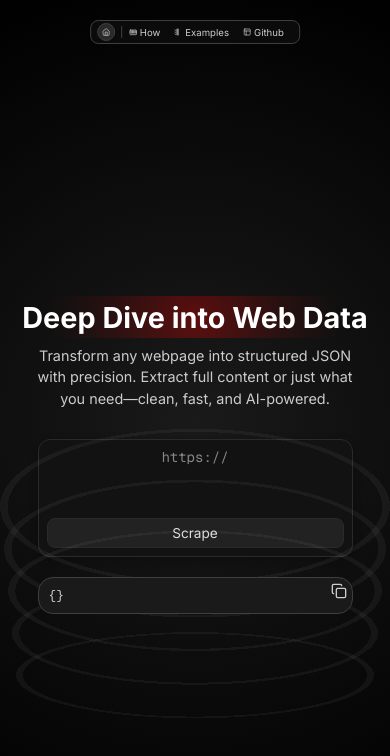
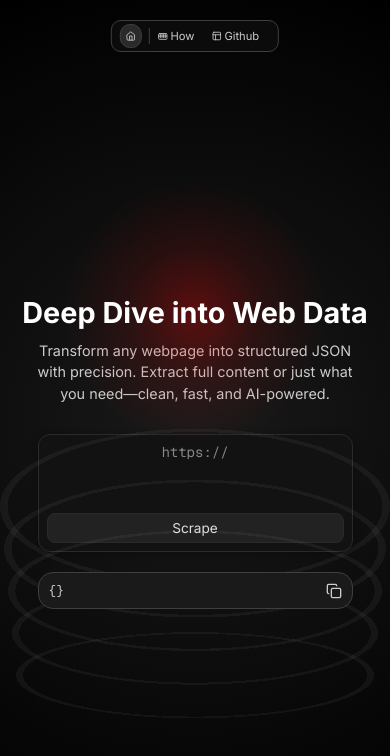
Before and after one commit to Arnav-SAI/WebScraper, a website: page public/index.html in a window 390 px wide. Both pictures are taken after a click on the button "Scrape". Drawn offline with nearby package versions, Linux system fonts and the light colour scheme.

Commit message:
Update index.html

```diff
--- a/public/index.html
+++ b/public/index.html
@@ -28,7 +28,7 @@
         min-height: 100vh;
         margin: 0;
         overflow-x: hidden;
-        padding-top: 80px;
+        padding-top: 0; /* Removed since navbar is absolute on all sizes */
       }
 
       body::before {
@@ -85,9 +85,9 @@
 
       .navbar {
         display: flex;
-        position: fixed;
+        position: absolute; /* Absolute for all screen sizes to enable scroll-out */
         top: 20px;
-        left: 50%; /* Centered on desktop */
+        left: 50%; /* Centered on all sizes */
         transform: translateX(-50%);
         padding: 5px;
         border: 1px solid #3f3f3f;
@@ -95,6 +95,16 @@
         background-color: rgba(15, 15, 15, 0.73);
         align-items: center;
         z-index: 1000;
+        transition: transform 0.3s ease-in-out; /* Smooth transition for show/hide */
+      }
+
+      .navbar.hidden {
+        transform: translateX(-50%) translateY(-100%); /* Hide by moving up, keeping centered */
+      }
+
+      .navbar.compact {
+        padding: 3px 8px;
+        border-radius: 10px;
       }
 
       .nav-item {
@@ -132,6 +142,22 @@
         margin-left: 7px;
       }
 
+      .navbar.compact .nav-item {
+        margin-right: 8px;
+        height: 25px;
+        padding: 0 8px;
+      }
+
+      .navbar.compact .nav-item .icon {
+        width: 12px;
+        height: 12px;
+      }
+
+      .navbar.compact .nav-item .nav-text {
+        font-size: 0.75rem;
+        margin-left: 5px;
+      }
+
       .separator {
         width: 0.6px;
         height: 17px;
@@ -144,41 +170,44 @@
         padding: 20px;
         width: 100%;
         max-width: 1200px;
-        margin-top: 60px;
+        margin-top: 60px; /* Reduced to bring content higher up */
       }
 
       .heading {
         font-size: 60px;
         font-weight: 700;
-        margin-bottom: 10px;
+        margin-bottom: 10px; /* Spacing maintained */
         font-family: "Inter", sans-serif;
         position: relative;
         display: inline-block; /* To fit the content */
+        z-index: 1; /* Ensure text is above the background accent */
       }
 
-      /* Red accent for the entire heading */
+      /* Red accent starting behind the text and spreading out */
       .heading::before {
         content: "";
         position: absolute;
         top: 50%;
         left: 50%;
         transform: translate(-50%, -50%);
-        width: 120%;
-        height: 120%;
+        width: 80vw; /* Large width to spread across the background */
+        height: 80vw; /* Large height to spread across the background */
+        max-width: 800px; /* Cap the size on larger screens */
+        max-height: 800px;
         background: radial-gradient(
           circle at center,
-          rgba(255, 0, 0, 0.3) 0%, /* Stronger red at the center */
-          rgba(255, 0, 0, 0.1) 40%,
-          transparent 70%
+          rgba(255, 0, 0, 0.3) 0%, /* Strong red at the center */
+          rgba(255, 0, 0, 0.1) 30%,
+          transparent 60% /* Fade out to spread further */
         );
-        z-index: -1;
+        z-index: -1; /* Behind the heading */
         pointer-events: none;
       }
 
       .description {
         font-size: 18px;
         font-weight: 400;
-        margin-bottom: 30px;
+        margin-bottom: 30px; /* Spacing maintained */
         font-family: "Inter", sans-serif;
         max-width: 600px;
         line-height: 1.5;
@@ -191,7 +220,7 @@
         display: flex;
         align-items: center;
         justify-content: center;
-        margin-bottom: 20px;
+        margin-bottom: 20px; /* Spacing maintained */
         font-family: "Geist Mono", monospace;
         font-size: 14px;
         color: #888;
@@ -298,8 +327,8 @@
 
       .copy-button {
         position: absolute;
-        top: 10px;
-        right: 10px;
+        top: 15px; /* Adjusted for better spacing */
+        right: 15px;
         background: none;
         border: none;
         color: #ccc;
@@ -332,22 +361,27 @@
         color: #50fa7b; /* Green for booleans */
       }
 
+      .json-structure {
+        color: #ff8c00; /* Orange for structural characters like {} */
+      }
+
       /* Responsive Design */
       @media (max-width: 768px) {
-        body {
-          padding-top: 0; /* Remove padding since navbar is not fixed */
+        .desktop-only {
+          display: none; /* Hide Examples on mobile */
         }
 
         .navbar {
           flex-direction: row; /* Horizontal layout on mobile */
           justify-content: space-between; /* Space out the items */
           width: auto; /* Allow navbar to size based on content */
-          padding: 5px 10px; /* Adjusted padding for horizontal layout */
-          position: absolute; /* Scrolls with the page */
+          padding: 6px 12px; /* Reduced for better fit */
+          position: absolute; /* Already absolute from base styles */
           top: 20px;
           left: 50%; /* Center on mobile */
           transform: translateX(-50%); /* Center on mobile */
           transition: transform 0.3s ease-in-out; /* Smooth transition for show/hide */
+          border-radius: 16px; /* Adjusted border radius */
         }
 
         .navbar.hidden {
@@ -355,13 +389,8 @@
         }
 
         .navbar.compact {
-          padding: 3px 8px; /* Smaller padding in compact mode */
-          border-radius: 10px;
-        }
-
-        /* Remove the desktop-only restriction to show all items */
-        .desktop-only {
-          display: flex; /* Show all items on mobile */
+          padding: 4px 10px; /* Reduced for better fit */
+          border-radius: 12px;
         }
 
         .nav-item {
@@ -370,12 +399,12 @@
           width: auto; /* Allow items to size based on content */
           justify-content: center;
           padding: 0 8px; /* Reduced padding for mobile */
-          height: 25px; /* Smaller height */
+          height: 30px; /* Reduced height for better fit */
         }
 
         .navbar.compact .nav-item {
           margin-right: 6px;
-          height: 20px;
+          height: 25px; /* Reduced height in compact mode */
           padding: 0 6px;
         }
 
@@ -384,32 +413,32 @@
         }
 
         .nav-item .icon {
-          width: 12px; /* Scaled down for mobile */
+          width: 14px; /* Reduced icon size for mobile */
+          height: 14px;
+        }
+
+        .navbar.compact .nav-item .icon {
+          width: 12px;
           height: 12px;
         }
 
-        .navbar.compact .nav-item .icon {
-          width: 10px;
-          height: 10px;
-        }
-
         .nav-item .nav-text {
-          font-size: 0.75rem;
+          font-size: 0.85rem; /* Reduced text size */
           margin-left: 5px;
         }
 
         .navbar.compact .nav-item .nav-text {
-          font-size: 0.65rem;
+          font-size: 0.75rem;
           margin-left: 4px;
         }
 
         .separator {
-          height: 14px; /* Scaled down for mobile */
+          height: 18px; /* Reduced separator for mobile */
           margin: 0 3px;
         }
 
         .main-content {
-          margin-top: 80px; /* Adjusted for navbar height when visible */
+          margin-top: 70px; /* Reduced to bring content higher up */
         }
 
         .heading {
@@ -449,17 +478,18 @@
         }
 
         .copy-button {
-          top: 5px;
-          right: 5px;
+          top: 10px; /* Adjusted for mobile */
+          right: 10px;
         }
       }
 
       @media (max-width: 480px) {
         .navbar {
-          padding: 4px 8px;
+          padding: 5px 10px; /* Further reduced for very small screens */
           top: 20px;
           left: 50%; /* Center on smaller screens */
           transform: translateX(-50%);
+          border-radius: 14px;
         }
 
         .navbar.hidden {
@@ -467,49 +497,49 @@
         }
 
         .navbar.compact {
-          padding: 2px 6px;
-          border-radius: 8px;
+          padding: 3px 8px;
+          border-radius: 10px;
         }
 
         .nav-item {
-          height: 22px;
+          height: 28px; /* Further reduced height */
           padding: 0 6px;
           margin-right: 6px;
         }
 
         .navbar.compact .nav-item {
-          height: 18px;
-          padding: 0 4px;
-          margin-right: 4px;
+          height: 24px;
+          padding: 0 5px;
+          margin-right: 5px;
         }
 
         .nav-item .icon {
+          width: 12px; /* Further reduced icon size */
+          height: 12px;
+        }
+
+        .navbar.compact .nav-item .icon {
           width: 10px;
           height: 10px;
         }
 
-        .navbar.compact .nav-item .icon {
-          width: 8px;
-          height: 8px;
-        }
-
         .nav-item .nav-text {
-          font-size: 0.65rem;
+          font-size: 0.8rem;
           margin-left: 4px;
         }
 
         .navbar.compact .nav-item .nav-text {
-          font-size: 0.6rem;
+          font-size: 0.7rem;
           margin-left: 3px;
         }
 
         .separator {
-          height: 12px;
+          height: 16px;
           margin: 0 2px;
         }
 
         .main-content {
-          margin-top: 70px;
+          margin-top: 60px; /* Reduced to bring content higher up */
         }
 
         .heading {
@@ -562,7 +592,7 @@
       <div class="separator"></div>
       <a
         href="https://github.com/Arnav-SAI/WebScraper/blob/main/README.md"
-        class="nav-item desktop-only"
+        class="nav-item"
         target="_blank"
         rel="noopener noreferrer"
       >
@@ -710,19 +740,14 @@
         const loadingIcon = scrapeBtn.querySelector(".loading-icon");
         const navbar = document.querySelector(".navbar");
 
-        // Add compact class to navbar on scrape button click (mobile only)
+        // Add compact class to navbar on scrape button click
         scrapeBtn.addEventListener("click", () => {
-          const isMobile = window.innerWidth <= 768;
-          if (isMobile) {
           navbar.classList.add("compact");
-          }
         });
 
-        // Scroll-based show/hide for navbar on mobile
+        // Scroll-based show/hide for navbar on all screen sizes
         let lastScrollTop = 0;
         window.addEventListener("scroll", () => {
-          const isMobile = window.innerWidth <= 768;
-          if (isMobile) {
           let currentScrollTop = window.pageYOffset || document.documentElement.scrollTop;
           if (currentScrollTop > lastScrollTop) {
             // Scrolling down
@@ -732,7 +757,6 @@
             navbar.classList.remove("hidden");
           }
           lastScrollTop = currentScrollTop <= 0 ? 0 : currentScrollTop;
-          }
         });
 
         // Scrape functionality
@@ -787,6 +811,9 @@
         });
 
         function syntaxHighlight(json) {
+          // First, wrap structural characters ({, }, [, ], :, ,) in a span with class "json-structure"
+          json = json.replace(/([\{\}\[\]\:\,])/g, '<span class="json-structure">$1</span>');
+          // Then, apply syntax highlighting for other JSON elements
           json = json
             .replace(/&/g, "&")
             .replace(/</g, "<")
```
Lines whose indentation alone changed are shown as unchanged.
